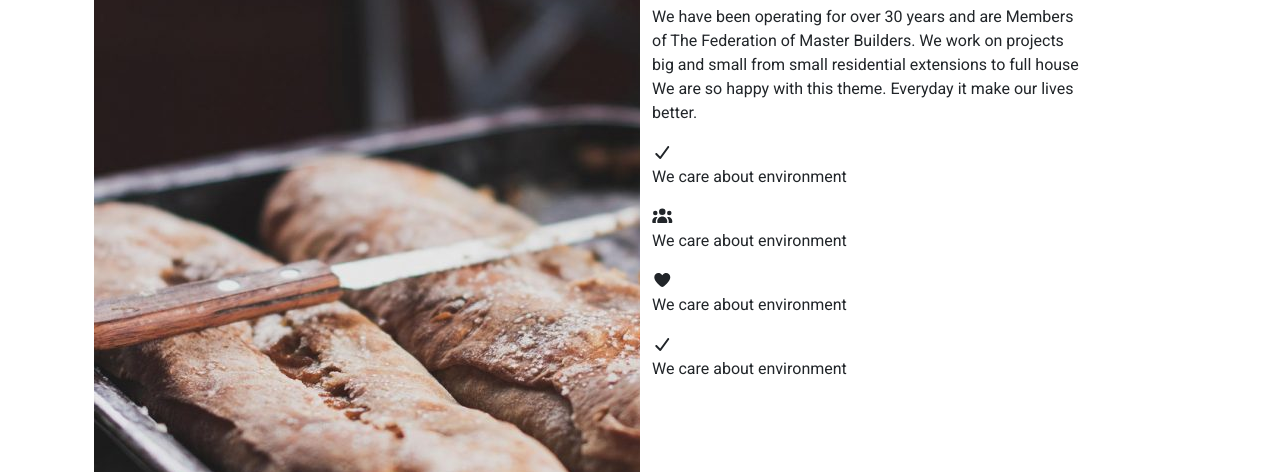
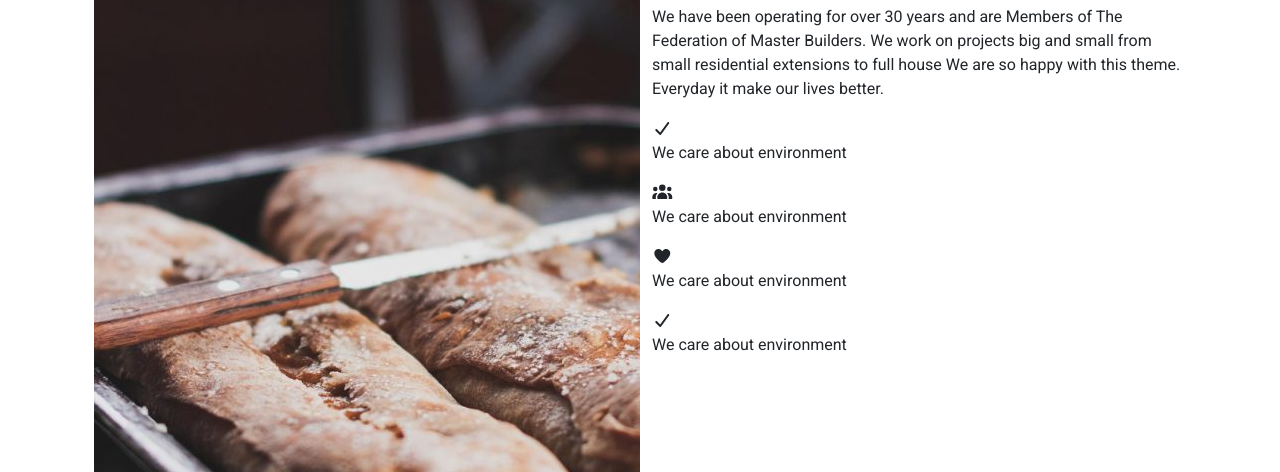
Before and after one commit to Kerolos2000/Bakery-template, a plain HTML site: page index.html in a window 1280 px wide. Shown: the part 328-800 px from the top of the page. Drawn offline with nearby package versions, Linux system fonts and the light colour scheme; files that its build step writes are made by us from their sources.

Commit message:
Update main.SCSS

```diff
--- a/css/main.SCSS
+++ b/css/main.SCSS
@@ -31,12 +31,6 @@ body {
   margin: 0;
   div {
     overflow-x: auto;
-    p {
-      width: 80%;
-      @media (max-width: 991px) {
-        width: 100%;
-      }
-    }
   }
 }
 .btn {
```
